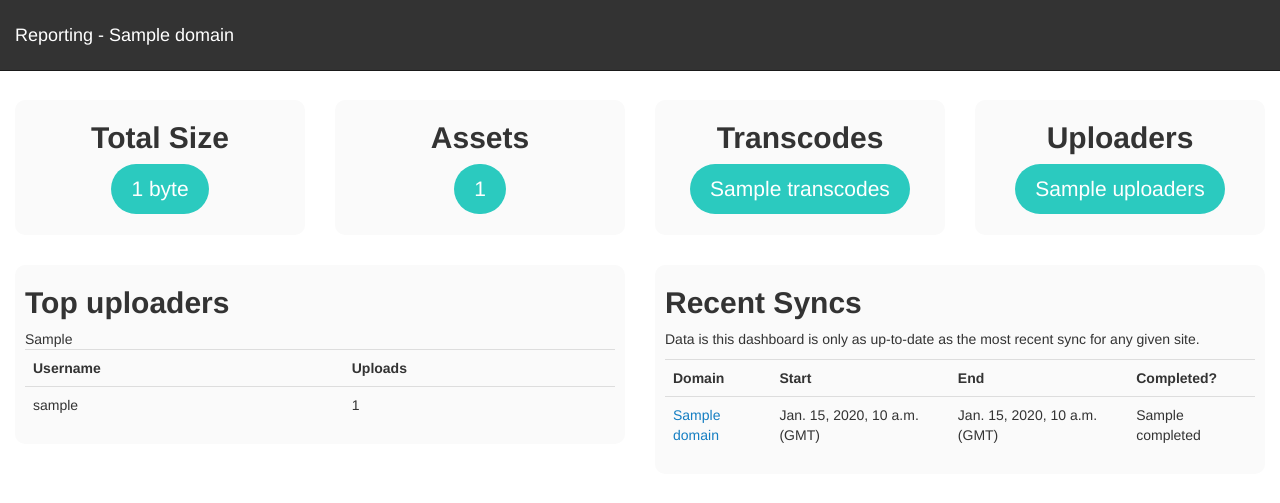
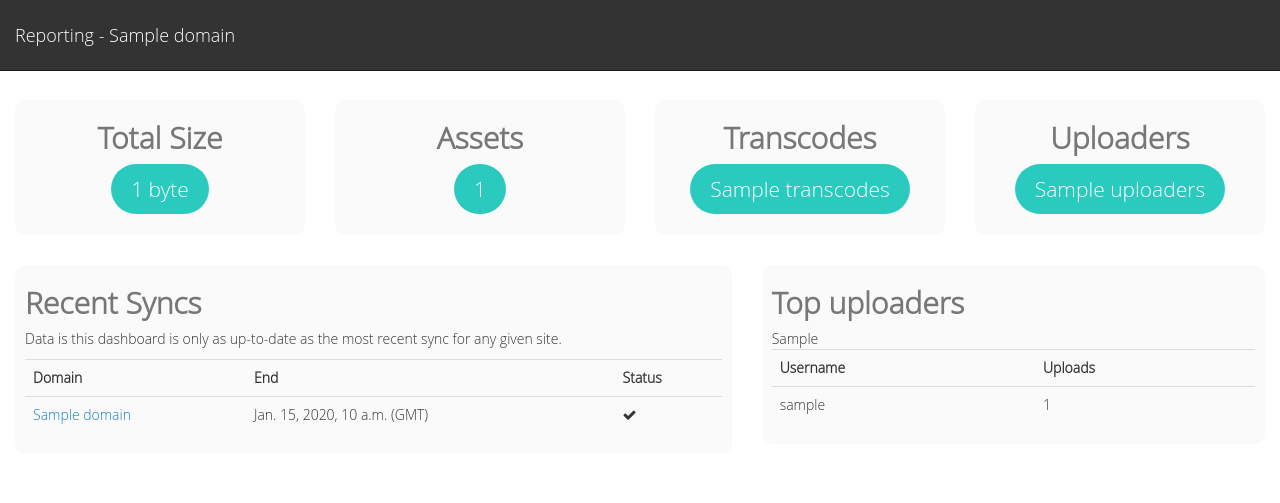
Before and after one commit to schallis/warehouse, a Django app: template warehouse/reporting/templates/reporting/domain.html in a window 1280 px wide. Shown: the top 503 px of the page. Run offline with Django 3.2, Linux system fonts and the light colour scheme; the template is opened without the code that fills it: most values are stand-ins (such as "Sample title", 1, 10 or a date in 2020); parts of the project's set-up code (start-up, migrations or seed data) failed here and were passed over; some libraries are stand-ins or nearby versions.

Commit message:
Improve styling, add custom fonts

```diff
--- a/warehouse/reporting/templates/reporting/domain.html
+++ b/warehouse/reporting/templates/reporting/domain.html
@@ -9,7 +9,14 @@
     <link rel="stylesheet" href="{% static "lib/bootstrap/css/bootstrap.css" %}">
     <link rel="stylesheet" href="{% static "lib/font-awesome/css/font-awesome.css" %}">
     <style>
-        body {padding-top: 100px}
+        @import url({% static "fonts/open-sans-fontface/Light/OpenSans-Light.ttf"});
+        body {
+            font-family: 'Open Sans Light', 'Open Sans';
+            padding-top: 100px;
+        }
+        h1, h2, h3 {
+            color: #777;
+        }
         .pod {
             background-color: #fafafa;
             border-radius: 10px;
@@ -80,7 +87,39 @@
     {% endfor %}
 
     <div class="row">
-        <div class="col-md-6">
+
+        <div class="col-md-7">
+            <div class="pod">
+                <h2>Recent Syncs</h2>
+                <p>Data is this dashboard is only as up-to-date as the most recent sync for any given site.</p>
+                <table class="table">
+                    <tr>
+                        <th>Domain</th>
+                        <!--<th>Start</th>-->
+                        <th>End</th>
+                        <th>Status</th>
+                    </tr>
+                {% for sync in last_syncs %}
+                <tr>
+                    <td><a href="{% url 'reporting.views.domain' sync.site.domain  %}">{{sync.site.domain}}</a></td>
+                    <!--<td>{{sync.start_time}}</td>-->
+                    <td>{{sync.end_time}}</td>
+                    <td>{% if sync.completed %}
+                        <i class="fa fa-check">
+                    {% else %}
+                        {% if sync.end_time %}
+                            <i class="fa fa-close">
+                        {% else %}
+                            <i class="fa fa-refresh fa-spin">
+                        {% endif %}
+                    {% endif %}</i></td>
+                </tr>
+                {% endfor %}
+                </table>
+            </div>
+        </div>
+
+        <div class="col-md-5">
             <div class="pod">
                 <h2>Top uploaders</h2>
                 {{ uploader_by_site}}
@@ -93,29 +132,6 @@
                 <tr>
                     <td>{{site.asset__username}}</td>
                     <td>{{site.count}}</td>
-                </tr>
-                {% endfor %}
-                </table>
-            </div>
-        </div>
-
-        <div class="col-md-6">
-            <div class="pod">
-                <h2>Recent Syncs</h2>
-                <p>Data is this dashboard is only as up-to-date as the most recent sync for any given site.</p>
-                <table class="table">
-                    <tr>
-                        <th>Domain</th>
-                        <th>Start</th>
-                        <th>End</th>
-                        <th>Completed?</th>
-                    </tr>
-                {% for sync in last_syncs %}
-                <tr>
-                    <td><a href="{% url 'reporting.views.domain' sync.site.domain  %}">{{sync.site.domain}}</a></td>
-                    <td>{{sync.start_time}}</td>
-                    <td>{{sync.end_time}}</td>
-                    <td>{{sync.completed}}</td>
                 </tr>
                 {% endfor %}
                 </table>
--- a/warehouse/reporting/views.py
+++ b/warehouse/reporting/views.py
@@ -97,8 +97,9 @@ def dashboard(request):
             .annotate(count=Count('asset')).order_by('-count')[:10]
     x = [x for x in all_sites.values('domain')
             .annotate(size=Count('asset__shape'))
-            .values_list('domain', 'size')
-            .order_by('-size')]
+            .annotate(total=Sum('asset__shape__size'))
+            .order_by('-size')  # TODO: Figure out why sorting by total is buggy
+            .values_list('domain', 'size')]
     graph_assets_data = x[:5]
     graph_assets_data = [[x,y,reverse('reporting.views.domain', args=(x,))] for x, y in graph_assets_data]
     # [["teamhills.zonza.tv", null], ["deluxe.zonza.tv", null], ["trials.zonza.tv", 243497942962], ["grey.zonza.tv", 135888998176], ["230pas.zonza.tv", 48393166596], ["zonzacompany.zonza.tv", 5456789214], ["trg-deluxe.zonza.tv", 2953964488], ["gmi-deluxe.zonza.tv", 2182796439]]'
```
Also changed, not shown: warehouse/reporting/templates/reporting/dashboard.html (+49 -45 lines).
